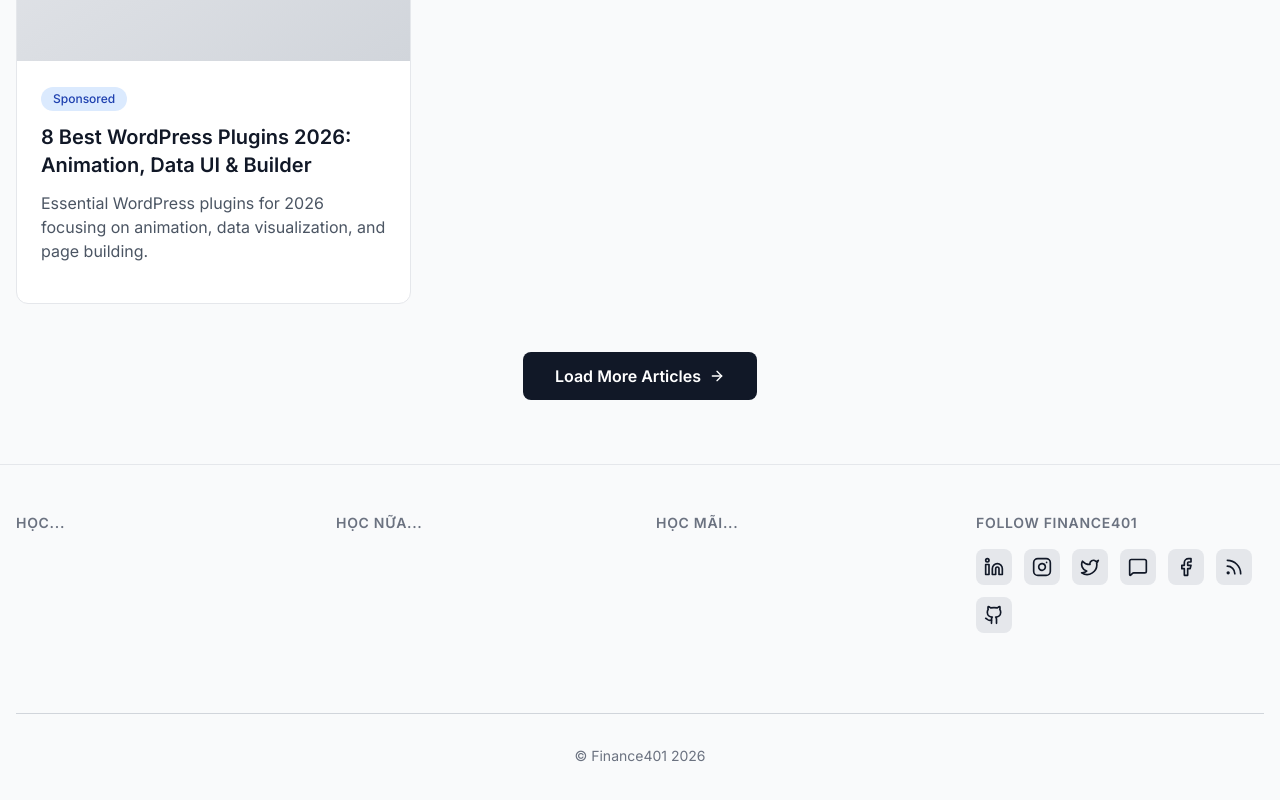
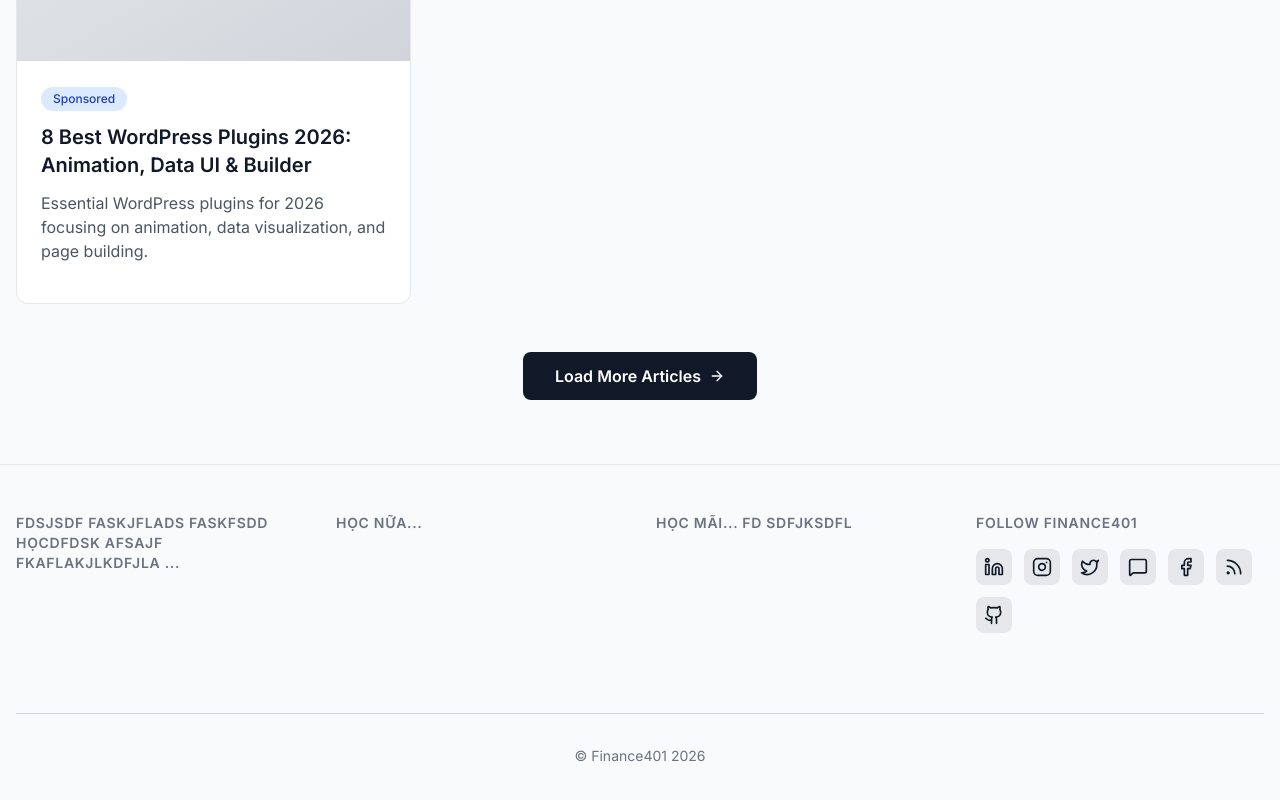
Before and after one commit to anhnd2k/finance401_app, a Next.js app: page / in a window 1280 px wide. Shown: the part 1923-2723 px from the top of the page. Built offline with nearby package versions, Linux system fonts and the light colour scheme.

Commit message:
understain eslin and prettier work

```diff
--- a/app/components/Footer.tsx
+++ b/app/components/Footer.tsx
@@ -79,7 +79,10 @@ export default function Footer() {
                     {/* Explore Section */}
                     <div>
                         <h3 className="mb-4 text-sm font-semibold uppercase tracking-wider text-gray-500 dark:text-gray-400">
-                            Học...
+                            fdsjsdf faskjflads
+                            faskfsdd Họcdfdsk
+                            afsajf fkaflakjlkdfjla
+                            ...
                         </h3>
                         {/* <ul className="space-y-2">
                             {footerLinks.company.map((link) => (
@@ -117,7 +120,8 @@ export default function Footer() {
                     {/* Company Section */}
                     <div>
                         <h3 className="mb-4 text-sm font-semibold uppercase tracking-wider text-gray-500 dark:text-gray-400">
-                            Học mãi...
+                            Học mãi... fd
+                            sdfjksdfl
                         </h3>
                         {/* <ul className="space-y-2">
                             {footerLinks.company.map((link) => (
```
